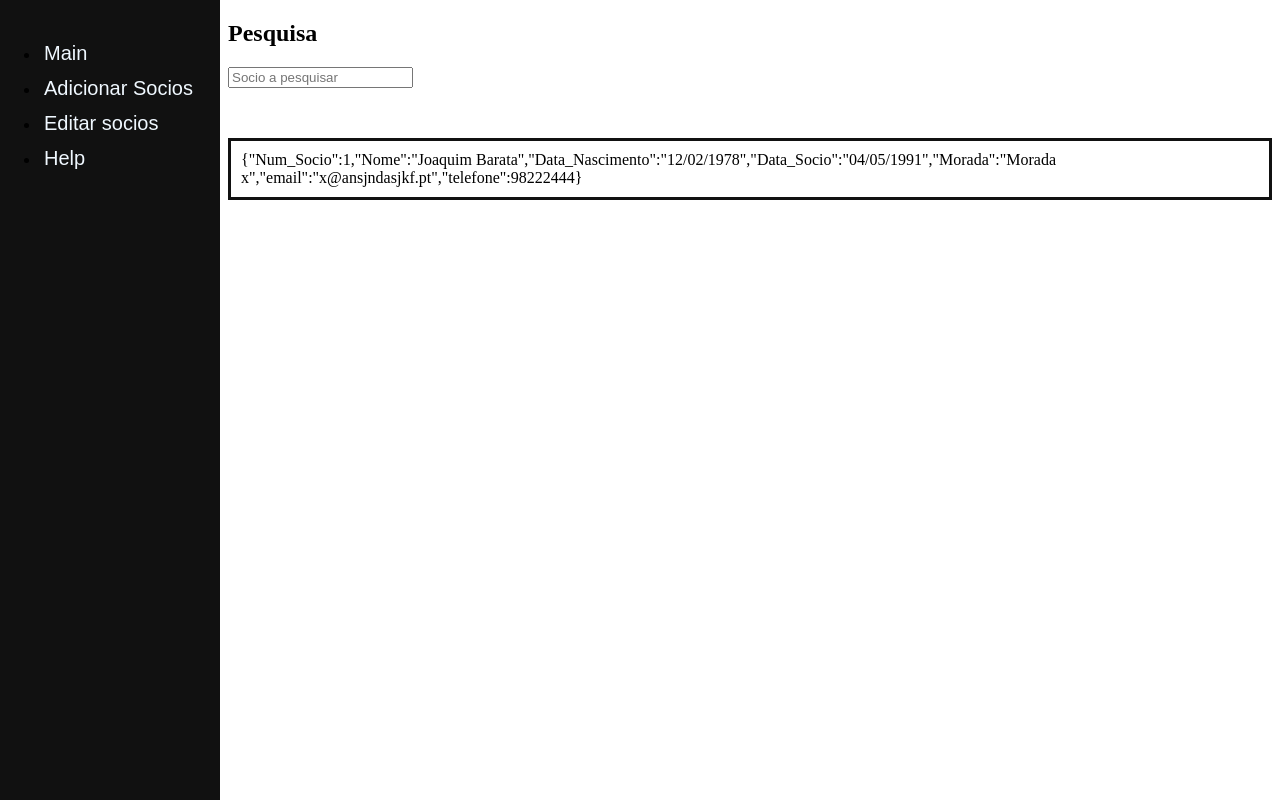
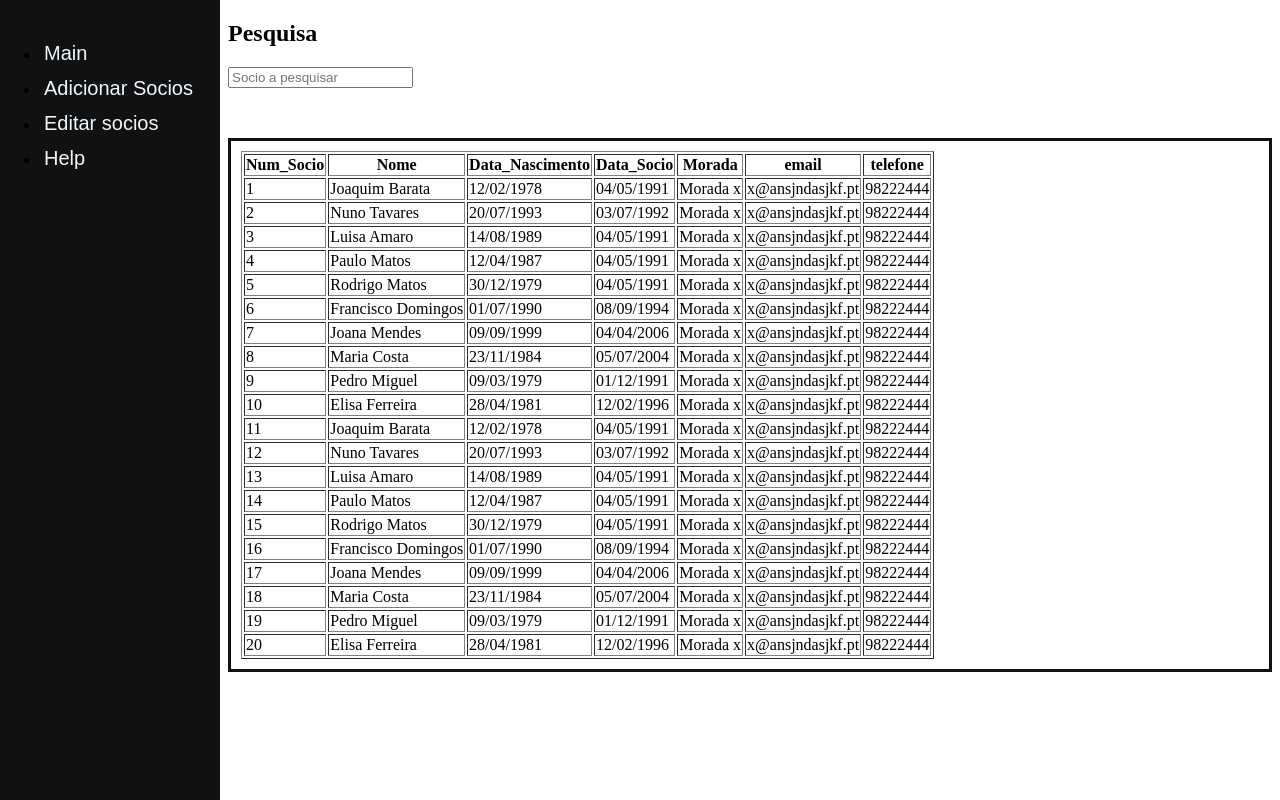
Before and after one commit to Paulo-dot-Matos/quota, a plain HTML site: page src/index.html in a window 1280 px wide. Drawn offline with Linux system fonts and the light colour scheme.

Commit message:
Tabela dinamica mas com array no meio do script

```diff
--- a/src/index.html
+++ b/src/index.html
@@ -10,6 +10,7 @@
         <meta name="description" content="">
         <meta name="viewport" content="width=device-width, initial-scale=1">
         <link rel="stylesheet" href="style.css">
+
     </head>
     <body>
     <nav id="sidenav">
@@ -30,11 +31,11 @@
             </div>
 
             <div id="demo" class="resultado">
-                <p>resulado</p>
+                <table id="tbl" border ="1"></table>
             </div>
     </div>
 
+    <script src="javaScript.js"></script>
 
-    <script src="javaScript.js"></script>
     </body>
 </html>
--- a/src/javaScript.js
+++ b/src/javaScript.js
@@ -1,3 +1,5 @@
+
+
 
 var socios = [
     {
@@ -56,7 +58,7 @@ var socios = [
     },
     {
       "Num_Socio": 7,
-      "Nome": "Joana Lan�a",
+      "Nome": "Joana Mendes",
       "Data_Nascimento": "09/09/1999",
       "Data_Socio": "04/04/2006",
       "Morada": "Morada x",
@@ -146,7 +148,7 @@ var socios = [
     },
     {
       "Num_Socio": 17,
-      "Nome": "Joana Lan�a",
+      "Nome": "Joana Mendes",
       "Data_Nascimento": "09/09/1999",
       "Data_Socio": "04/04/2006",
       "Morada": "Morada x",
@@ -188,4 +190,63 @@ var texto = JSON.stringify(socios[0]);
 
 
 
-document.getElementById('demo').innerHTML = texto;
+function addCell (tr,val) {
+  var td = document.createElement('td');
+  td.innerHTML = val;
+
+  tr.appendChild(td);
+}
+
+function addHeaders (tr, val){
+  var td = document.createElement('th');
+  td.innerHTML = val;
+
+  tr.appendChild(td);
+}
+
+function addRowHeaders (tbl, val_1, val_2, val_3, val_4, val_5, val_6, val_7) {
+  var tr = document.createElement('tr');
+
+  addHeaders(tr,val_1);
+  addHeaders(tr,val_2);
+  addHeaders(tr,val_3);
+  addHeaders(tr,val_4);
+  addHeaders(tr,val_5);
+  addHeaders(tr,val_6);
+  addHeaders(tr,val_7);
+
+  tbl.appendChild(tr);
+
+}
+
+
+function addRow (tbl, val_1, val_2, val_3, val_4, val_5, val_6, val_7) {
+  var tr = document.createElement('tr');
+
+  addCell(tr,val_1);
+  addCell(tr,val_2);
+  addCell(tr,val_3);
+  addCell(tr,val_4);
+  addCell(tr,val_5);
+  addCell(tr,val_6);
+  addCell(tr,val_7);
+
+  tbl.appendChild(tr);
+
+}
+
+function createTable() {
+  if (socios.length != 0){
+    tbl = document.getElementById('tbl');
+    addRowHeaders(tbl,'Num_Socio', 'Nome', 'Data_Nascimento', 'Data_Socio','Morada','email','telefone');
+    for (i=0; i < socios.length; i++) {
+      addRow(tbl,socios[i].Num_Socio,socios[i].Nome,socios[i].Data_Nascimento,socios[i].Data_Socio,socios[i].Morada,socios[i].email,socios[i].telefone);
+    }
+  } else {
+    document.getElementById("demo").innerHTML = "Nao existem socios para mostrar :' (";
+
+  }
+
+}
+
+window.onload = createTable();
```
